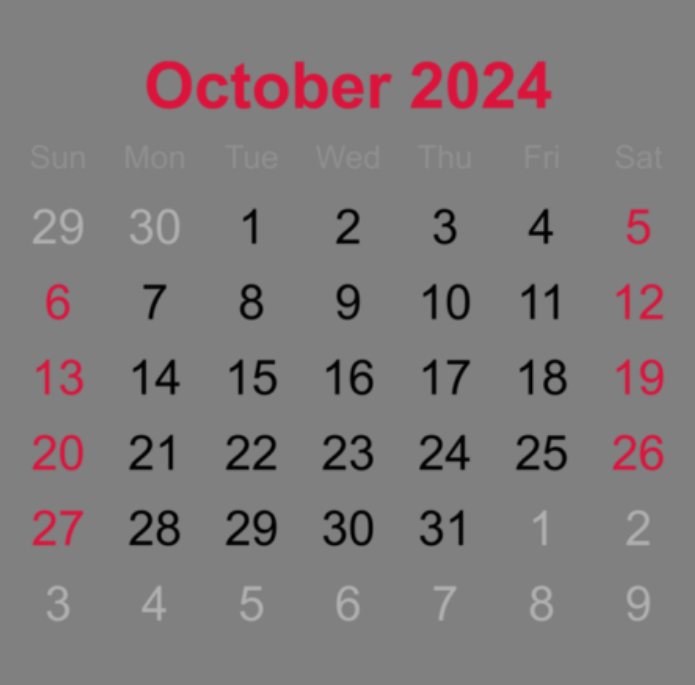
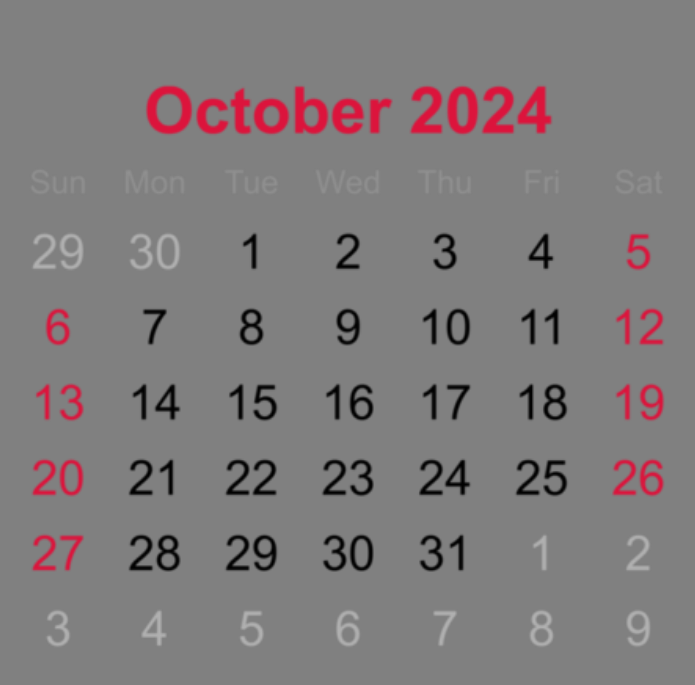
Before and after one commit to Csimmons117/SYS_ANALY_-_DEGN, a plain HTML site: page index.html in a window 1280 px wide. Shown: the part 2457-3142 px from the top of the page, without its empty margins (293-988 px from the left). Drawn offline with Linux system fonts and the light colour scheme.

Commit message:
changed padding to margin

```diff
--- a/index.html
+++ b/index.html
@@ -158,7 +158,8 @@
             z-index: 2; /* Ensures this content is above the background */
         }
         .cal{
-           padding: 50px,0,0,0;
+            margin-top: 50px;
+
         }
     </style>
 
```
